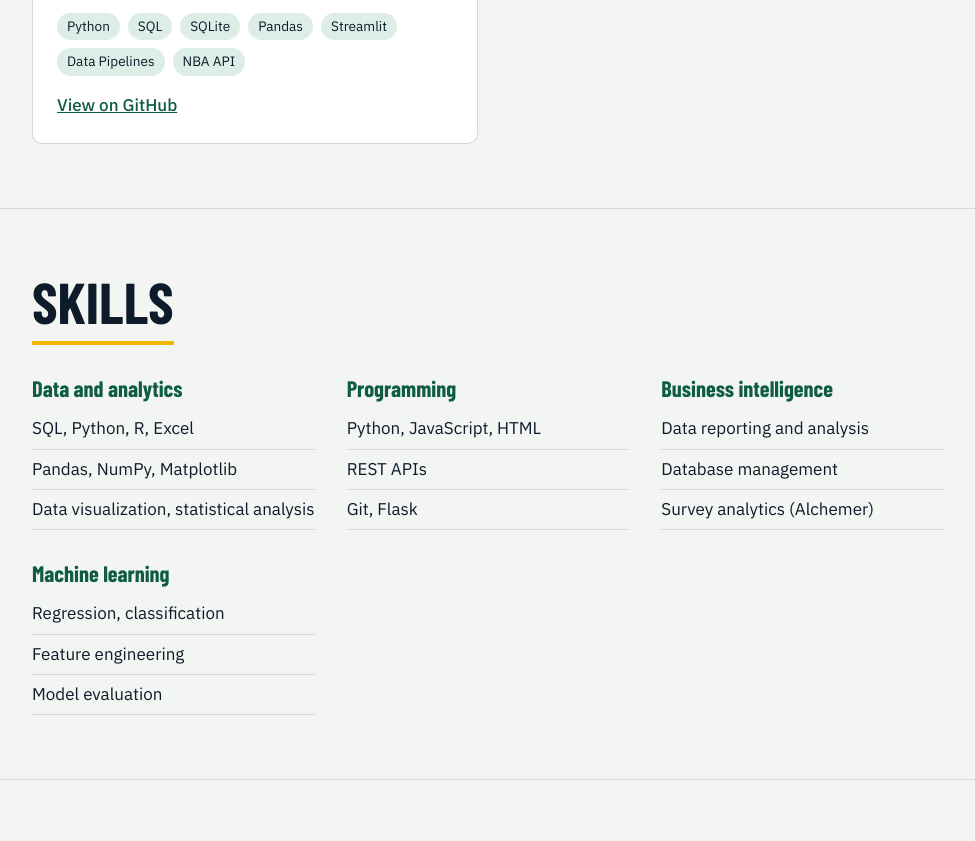
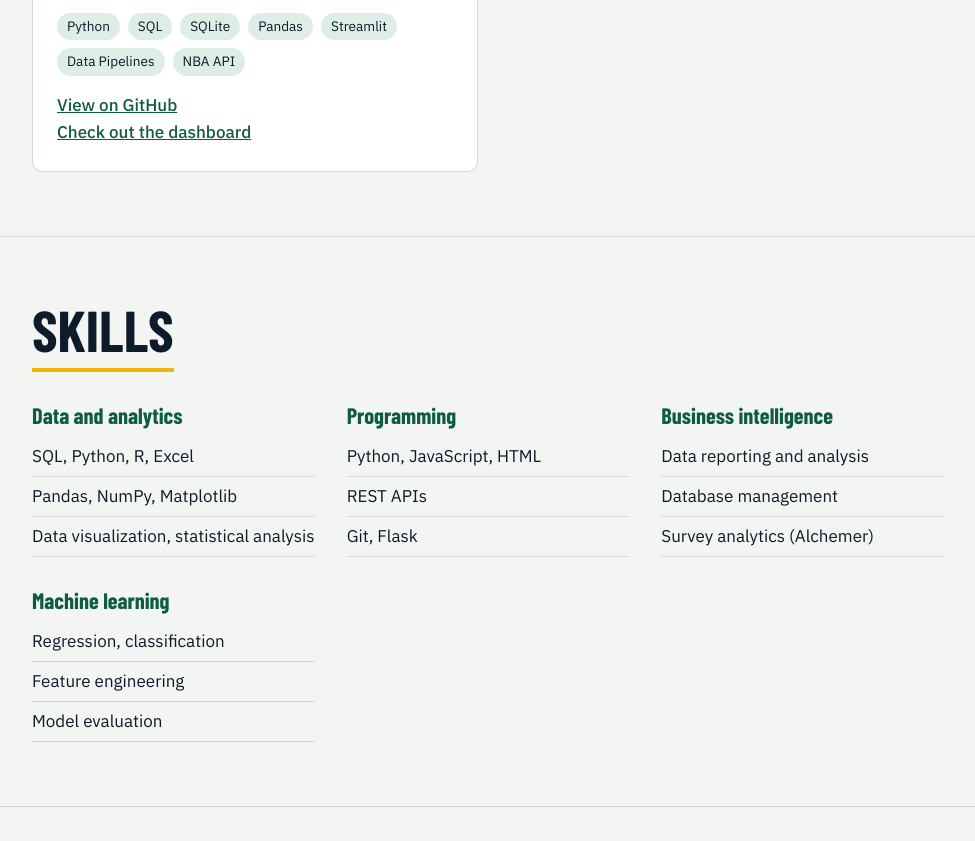
Before and after one commit to kellerliptrap59/kellerliptrap.github.io, a plain HTML site: page index.html in a window 1280 px wide. Shown: the part 3132-3973 px from the top of the page, without its empty margins (152-1127 px from the left). Drawn offline with nearby package versions, Linux system fonts and the light colour scheme; a web font is replaced by a local one.

Commit message:
Add link to NBA player analytics dashboard

```diff
--- a/index.html
+++ b/index.html
@@ -214,6 +214,7 @@ section>.wrap>h2{font-size:clamp(2.4rem,6vw,3.6rem);font-weight:700;margin-botto
           <li>NBA API</li>
         </ul>
         <a href="https://github.com/kellerliptrap59/analytics-dashboard">View on GitHub</a>
+        <a href="https://nba-player-analytics-kl.streamlit.app">Check out the dashboard</a>
       </article>
     </div>
   </div>
```
